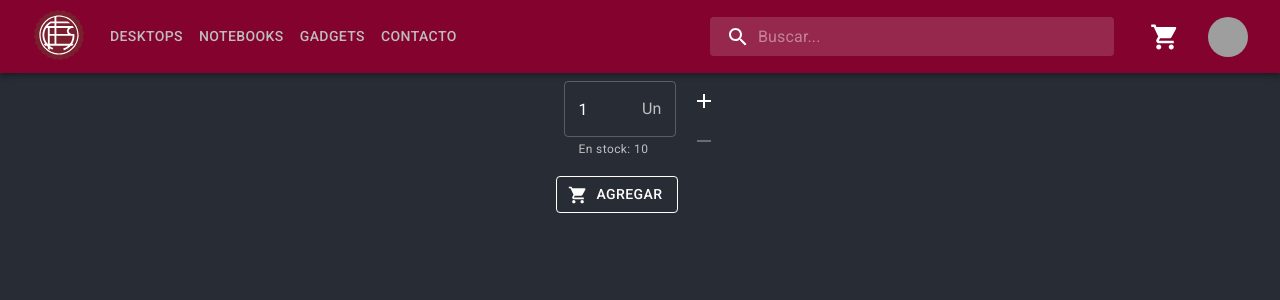
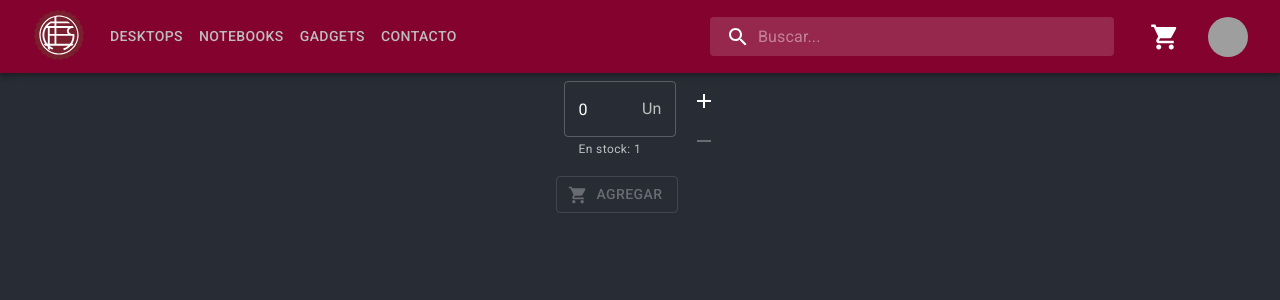
Before and after one commit to chjack10/Desafios-Coder-React, a React (Vite) app: page / in a window 1280 px wide. Shown: the top 300 px of the page. Built offline with nearby package versions, Linux system fonts and the light colour scheme; grey boxes are pictures that could not be loaded.

Commit message:
ItemCount fix

```diff
--- a/src/components/ItemDetail/ItemCount.jsx
+++ b/src/components/ItemDetail/ItemCount.jsx
@@ -38,26 +38,26 @@ const ItemCounter = ({ stock = 0, initial = 1, onAdd }) => {
             inputProps={{
               'aria-label': 'weight',
               type: 'number',
-              value: counter,
+              value: stock > 0 && counter,
               max: 10,
               min: 1,
-              disabled: 'disabled',
+              disabled: true,
             }}
           />
           <FormHelperText id='outlined-weight-helper-text'>
-            En stock: {stock}
+            {stock < 1 ? 'Sin stock' : `En stock: ${stock}`}
           </FormHelperText>
         </FormControl>
         <Stack direction={{ xs: 'row-reverse', sm: 'column' }}>
           <IconButton
             aria-label='addButton'
-            disabled={counter === stock ? true : false}
+            disabled={stock < 1 || (counter === stock && true)}
             onClick={increment}>
             <AddIcon />
           </IconButton>
           <IconButton
             aria-label='removeButtom'
-            disabled={counter === 1 ? true : false}
+            disabled={counter < 1 && true}
             onClick={decrement}>
             <RemoveIcon />
           </IconButton>
@@ -69,7 +69,8 @@ const ItemCounter = ({ stock = 0, initial = 1, onAdd }) => {
         color='inherit'
         startIcon={<ShoppingCartIcon />}
         sx={{ mt: 1 }}
-        onClick={handleAddBtnClick}>
+        onClick={handleAddBtnClick}
+        disabled={stock < 1 || (counter < 1 && true)}>
         Agregar
       </Button>
     </Box>
--- a/src/components/NavBar/ItemListCointainer.jsx
+++ b/src/components/NavBar/ItemListCointainer.jsx
@@ -5,13 +5,12 @@ import Container from '@mui/material/Container';
 import Box from '@mui/material/Box';
 
 const ItemListCointainer = () => {
-  const getCounterFromChild = (counter) =>
-    alert(`Esto va a ser el badge del carrito: ${counter}`);
+  const getCounterFromChild = (counter) => alert(`onAdd called: ${counter}`);
 
   return (
     <Container maxWidth='sm'>
       <Box display='flex' justifyContent='center'>
-        <ItemCounter stock={10} initial={1} onAdd={getCounterFromChild} />
+        <ItemCounter stock={1} initial={0} onAdd={getCounterFromChild} />
       </Box>
     </Container>
   );
--- a/src/components/NavBar/Logo.jsx
+++ b/src/components/NavBar/Logo.jsx
@@ -1,11 +1,13 @@
 import React from 'react';
+Link;
 
 import Box from '@mui/material/Box';
+import Link from '@mui/material/Link';
 
 const Logo = () => {
   return (
     <Box marginRight={1}>
-      <a href='/'>
+      <Link href='/'>
         <img
           src='../../src/assets/img/lanus-logo.svg'
           alt='LanusLogo'
@@ -13,7 +15,7 @@ const Logo = () => {
           height='70'
           width='70'
         />
-      </a>
+      </Link>
     </Box>
   );
 };
--- a/src/components/NavBar/MenuNavList.jsx
+++ b/src/components/NavBar/MenuNavList.jsx
@@ -68,6 +68,7 @@ const MenuNavList = () => {
             sx={{
               my: 2,
               color: '#bdbdbd',
+              '&:active': { color: 'white' },
               '&:hover': { color: 'white' },
               display: 'block',
             }}>
@@ -79,4 +80,22 @@ const MenuNavList = () => {
   );
 };
 
+/*
+
+TODO :
+1. Set active class for button links.
+eg:
+  <Button
+  className={classes.button}
+  component={NavLink} (Import NavLink from react-router-dom)
+  to="/page-link"
+>
+
+2. Pass objects to [pages] instead of strings
+ eg:
+
+  pages = [{page: 'desktop', route: '/route?'}]
+
+*/
+
 export default MenuNavList;
```
Also changed, not shown: src/components/Home/HomeScreen.jsx (line endings or trailing spaces).
